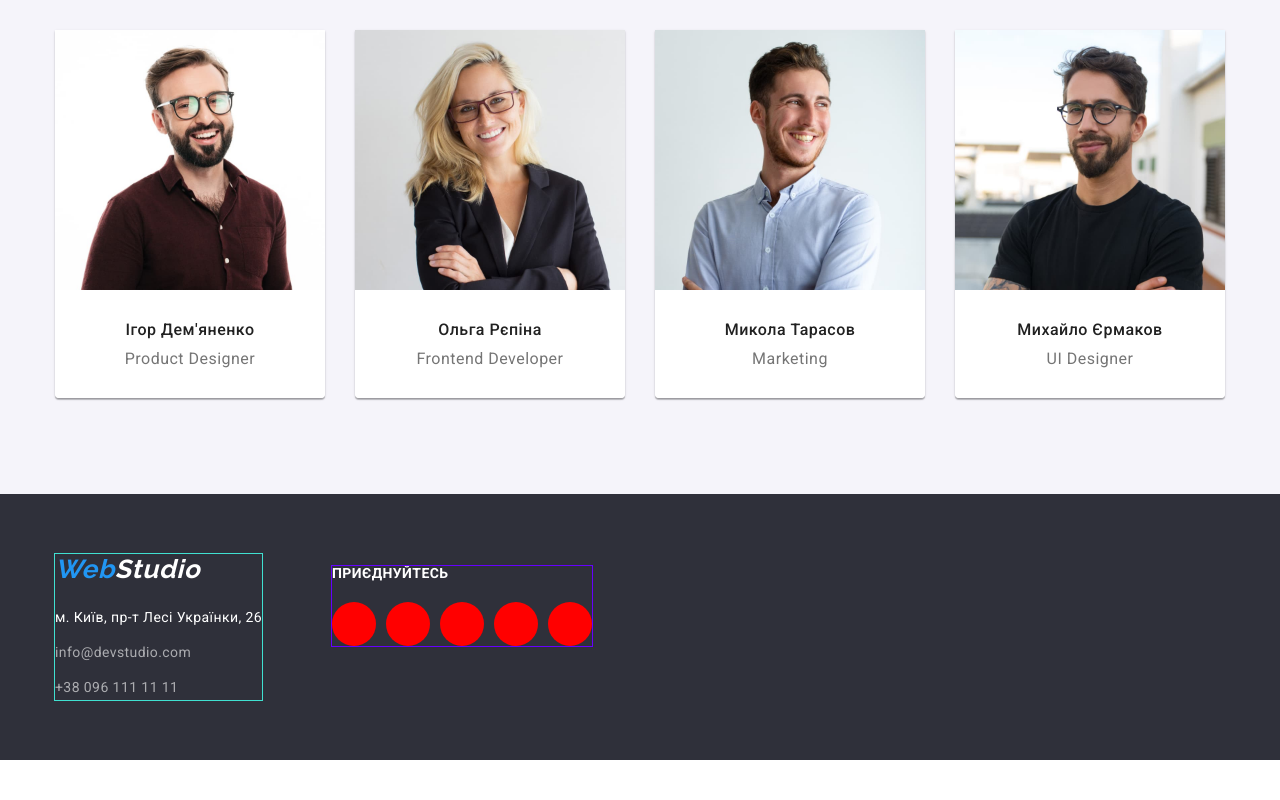
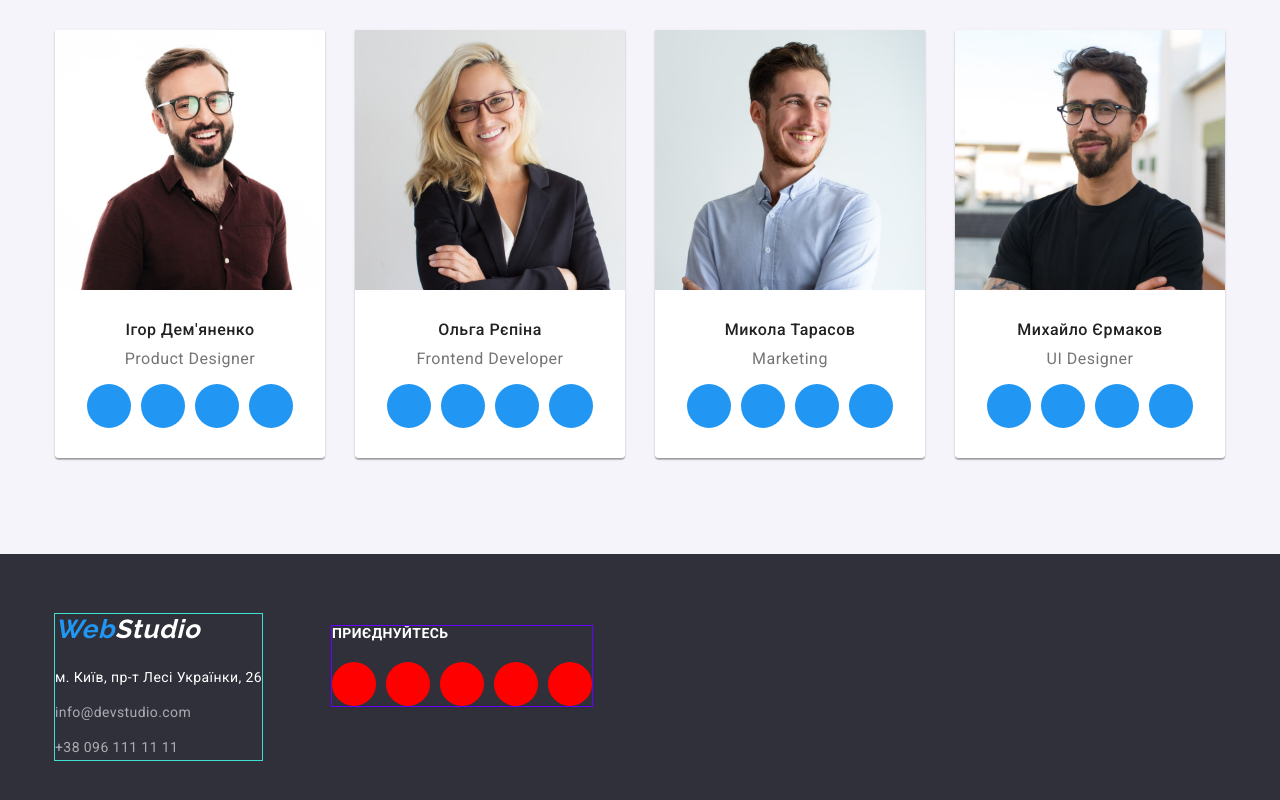
Before and after one commit to ArIonMark1/goit-markup-hw-04, a website: page index.html in a window 1280 px wide. Shown: the part 1601-2401 px from the top of the page. Before the commit the page ends 2361 px from the top, so only its background shows below. Drawn offline with nearby package versions, Linux system fonts and the light colour scheme.

Commit message:
social links

```diff
--- a/css/styles.css
+++ b/css/styles.css
@@ -225,18 +225,19 @@ img {
   width: 100%;
 }
 .worker-info {
-  padding: 30px 0;
+  padding: 30px 32px;
   background: var(--third-main-color);
   border-radius: 0px 0px 4px 4px;
+  /* outline: 1px solid var(--background-button-color); */
 }
 .worker-info .worker-info-header {
-  margin-bottom: 10px;
   text-align: center;
   font-weight: 500;
   font-size: 16px;
   line-height: 1.19;
   letter-spacing: 0.03em;
   color: var(--second-main-color);
+  margin-bottom: 10px;
 }
 .worker-info .worker-info-content {
   font-size: 16px;
@@ -244,7 +245,31 @@ img {
   text-align: center;
   letter-spacing: 0.03em;
   color: var(--first-main-color);
+  margin-bottom: 16px;
 }
+/* -------------------- Стилі соціальних лінків працівників ---------- */
+
+.worker-soc-container {
+  /* outline: 2px solid teal; */
+  display: flex;
+  justify-content: center;
+  gap: 10px;
+}
+.container-soc-link {
+  /* <li> */
+  width: 44px;
+  height: 44px;
+  /* outline: 1px solid hotpink; */
+}
+.soc-link {
+  display: inline-block;
+
+  width: 100%;
+  height: 100%;
+  border-radius: 50%;
+  background-color: #2196f3;
+}
+
 /* ################################################### */
 /* ---------- Контент зі сторінки Портфоліо ---------- */
 /* ################################################### */
--- a/index.html
+++ b/index.html
@@ -28,7 +28,7 @@
     />
     <link
       rel="shortcut icon"
-      href="./images/WebStudio.svg"
+      href="./images/svg-labels/WebStudio.svg"
       type="image/x-icon"
     />
     <!-- #### -->
@@ -88,6 +88,7 @@
         <div class="container">
           <ul class="list list-info">
             <li class="info-card">
+              <img src="#" alt="" />
               <h3 class="list-header info-card-tittle">Увага до деталей</h3>
               <p class="info-card-content">
                 Ідейні міркування, та навіть початок повсякденної роботи з
@@ -161,6 +162,20 @@
               <div class="worker-info">
                 <h3 class="worker-info-header">Ігор Дем'яненко</h3>
                 <p class="worker-info-content">Product Designer</p>
+                <ul class="worker-soc-container">
+                  <li class="container-soc-link">
+                    <a class="soc-link" href="#"></a>
+                  </li>
+                  <li class="container-soc-link">
+                    <a class="soc-link" href="#"></a>
+                  </li>
+                  <li class="container-soc-link">
+                    <a class="soc-link" href="#"></a>
+                  </li>
+                  <li class="container-soc-link">
+                    <a class="soc-link" href="#"></a>
+                  </li>
+                </ul>
               </div>
             </li>
             <li class="worker-card">
@@ -172,6 +187,20 @@
               <div class="worker-info">
                 <h3 class="worker-info-header">Ольга Рєпіна</h3>
                 <p class="worker-info-content">Frontend Developer</p>
+                <ul class="worker-soc-container">
+                  <li class="container-soc-link">
+                    <a class="soc-link" href="#"></a>
+                  </li>
+                  <li class="container-soc-link">
+                    <a class="soc-link" href="#"></a>
+                  </li>
+                  <li class="container-soc-link">
+                    <a class="soc-link" href="#"></a>
+                  </li>
+                  <li class="container-soc-link">
+                    <a class="soc-link" href="#"></a>
+                  </li>
+                </ul>
               </div>
             </li>
             <li class="worker-card">
@@ -183,6 +212,20 @@
               <div class="worker-info">
                 <h3 class="worker-info-header">Микола Тарасов</h3>
                 <p class="worker-info-content">Marketing</p>
+                <ul class="worker-soc-container">
+                  <li class="container-soc-link">
+                    <a class="soc-link" href="#"></a>
+                  </li>
+                  <li class="container-soc-link">
+                    <a class="soc-link" href="#"></a>
+                  </li>
+                  <li class="container-soc-link">
+                    <a class="soc-link" href="#"></a>
+                  </li>
+                  <li class="container-soc-link">
+                    <a class="soc-link" href="#"></a>
+                  </li>
+                </ul>
               </div>
             </li>
             <li class="worker-card">
@@ -194,6 +237,20 @@
               <div class="worker-info">
                 <h3 class="worker-info-header">Михайло Єрмаков</h3>
                 <p class="worker-info-content">UI Designer</p>
+                <ul class="worker-soc-container">
+                  <li class="container-soc-link">
+                    <a class="soc-link" href="#"></a>
+                  </li>
+                  <li class="container-soc-link">
+                    <a class="soc-link" href="#"></a>
+                  </li>
+                  <li class="container-soc-link">
+                    <a class="soc-link" href="#"></a>
+                  </li>
+                  <li class="container-soc-link">
+                    <a class="soc-link" href="#"></a>
+                  </li>
+                </ul>
               </div>
             </li>
           </ul>
```
Also changed, not shown: portfolio.html (+23 -4 lines), images/instagram 2.svg (added), images/svg-labels/WebStudio.svg (renamed from images/WebStudio.svg), images/svg-labels/antenna 1.svg (added), images/svg-labels/astronaut 1.svg (added), images/svg-labels/clock 1.svg (added), images/svg-labels/diagram 1.svg (added), images/svg-labels/envelope.svg (added), images/svg-labels/facebook 1.svg (added), images/svg-labels/facebook 2.svg (added), images/svg-labels/instagram 1.svg (added), images/svg-labels/instagram 2.svg (added), images/svg-labels/linkedin 1.svg (added), images/svg-labels/linkedin 2.svg (added), 4 more files.
